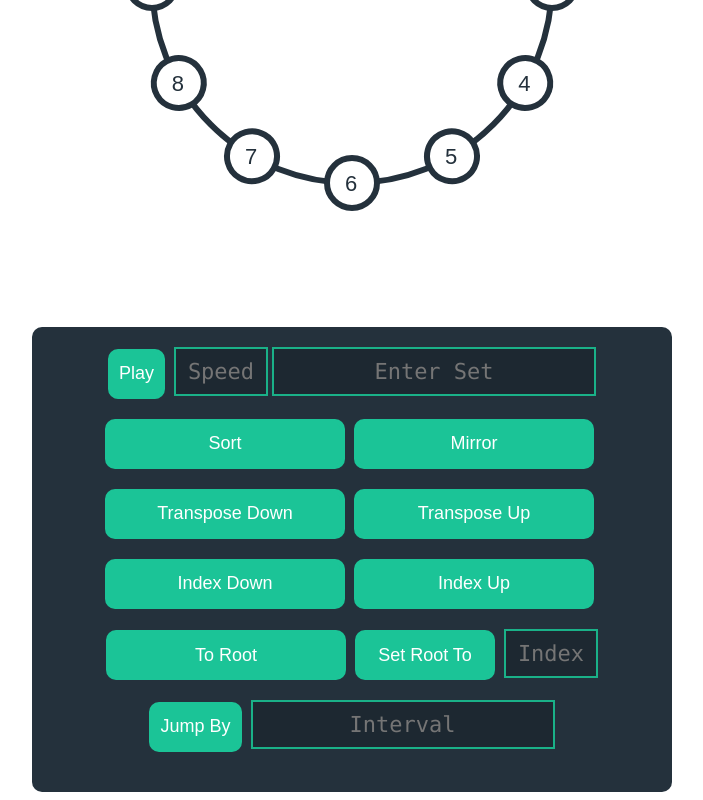
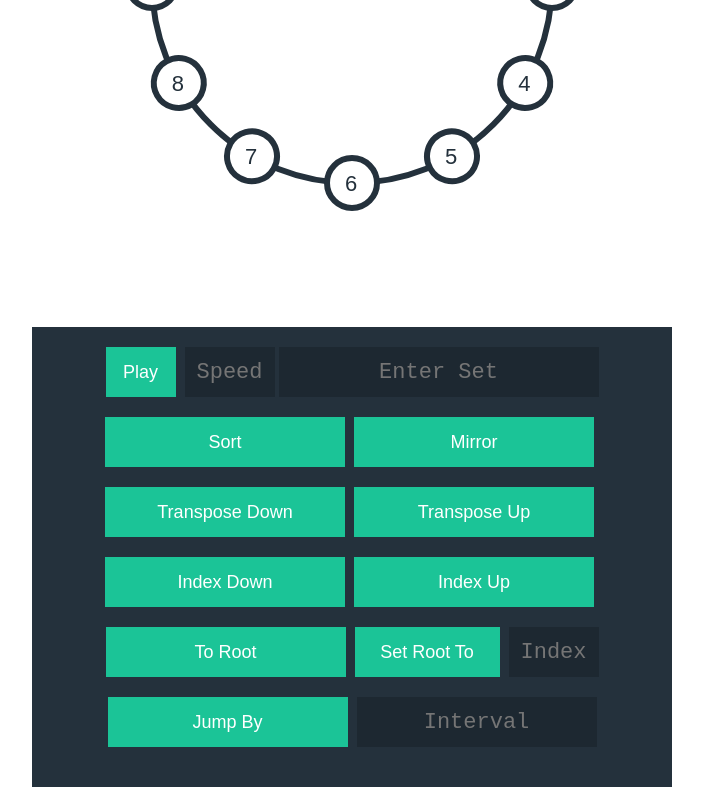
Before and after one commit to Letheward/seToolz, a plain HTML site: page index.html in a window 1280 px wide. Shown: the part 365-1165 px from the top of the page, without its empty margins (288-991 px from the left). Drawn offline with Linux system fonts and the light colour scheme.

Commit message:
simplify styles, audio tweaks

```diff
--- a/css/styles.css
+++ b/css/styles.css
@@ -23,15 +23,16 @@ svg.clockDiagram #noteRings circle:hover {
 }
 
 input {
+    min-height: 30px;
     margin-bottom: 20px;
     text-align: center;
     outline: none;
     background: #1d2831;
     font-size: 22px;
-    font-family: ubuntu mono, consolas, courier new, monospace;
+    font-family: monospace;
     color: #fff;
     padding: 10px;
-    border: 2px solid #1ab188;
+    border: none;
     transition: all .2s;
 }
 
@@ -47,16 +48,16 @@ input#toIndex {
     width: 70px;
 }
 
+input#jumpInterval {
+    width: 220px;
+}
+
 input:focus {
-    border: 2px solid #1bc497;
     background: #182229;
-    box-shadow: 0 4px 10px 4px #222;
 }
 
 input:hover {
-    border: 2px solid #1bc497;
     background: #182229;
-    box-shadow: 0 4px 10px 4px #222;
 }
 
 body {
@@ -69,7 +70,6 @@ div#display {
 
 div.inputs {
     margin: auto;
-    border-radius: 10px;
     text-align: center;
     width: 600px;
     background: #24313c;
@@ -79,8 +79,7 @@ div.inputs {
 button {
     outline: none;
     min-height: 50px;
-    border: 5px solid #1bc497;
-    border-radius: 10px;
+    border: none;
     background: #1bc497;
     margin-right: 5px;
     margin-bottom: 20px;
@@ -91,11 +90,11 @@ button {
 }
 
 button:hover {
-    box-shadow: 0 4px 10px 4px #222;
+    background: #48c9a6;
 }
 
 button:active {
-    border: 5px solid #fff;
+    background: #94c5b8;
 }
 
 button#sort,
@@ -109,5 +108,13 @@ button#toRoot {
 }
 
 button#setRootTo {
-    min-width: 140px;
+    min-width: 145px;
 }
+
+button#play {
+    min-width: 70px;
+}
+
+button#jumpBy {
+    min-width: 240px;
+}
--- a/src/main.js
+++ b/src/main.js
@@ -122,7 +122,7 @@ let actx = new AudioContext;
 let osc = actx.createOscillator();
 let gainNode = actx.createGain();
 
-// osc.type = "triangle";
+osc.type = "triangle";
 osc.connect(gainNode);
 gainNode.connect(actx.destination);
 gainNode.gain.setValueAtTime(0, actx.currentTime);
@@ -130,14 +130,14 @@ osc.start();
 
 function playNote(p, t0, t1) {
     osc.detune.setValueAtTime((p - 9) * 100, actx.currentTime + t0);
-    gainNode.gain.setValueAtTime(0.5, actx.currentTime + t0);
+    gainNode.gain.setValueAtTime(0.2, actx.currentTime + t0);
     gainNode.gain.setValueAtTime(0, actx.currentTime + t1);
 }
 
 function play(speed) {
     let octave = 0;
     if (!speed) {
-        speed = 1;
+        speed = 4;
     }
     for (i = 0; i < notes.length; i++) {
         if (!(notes[i] > notes[i - 1] || i === 0)) {
```
